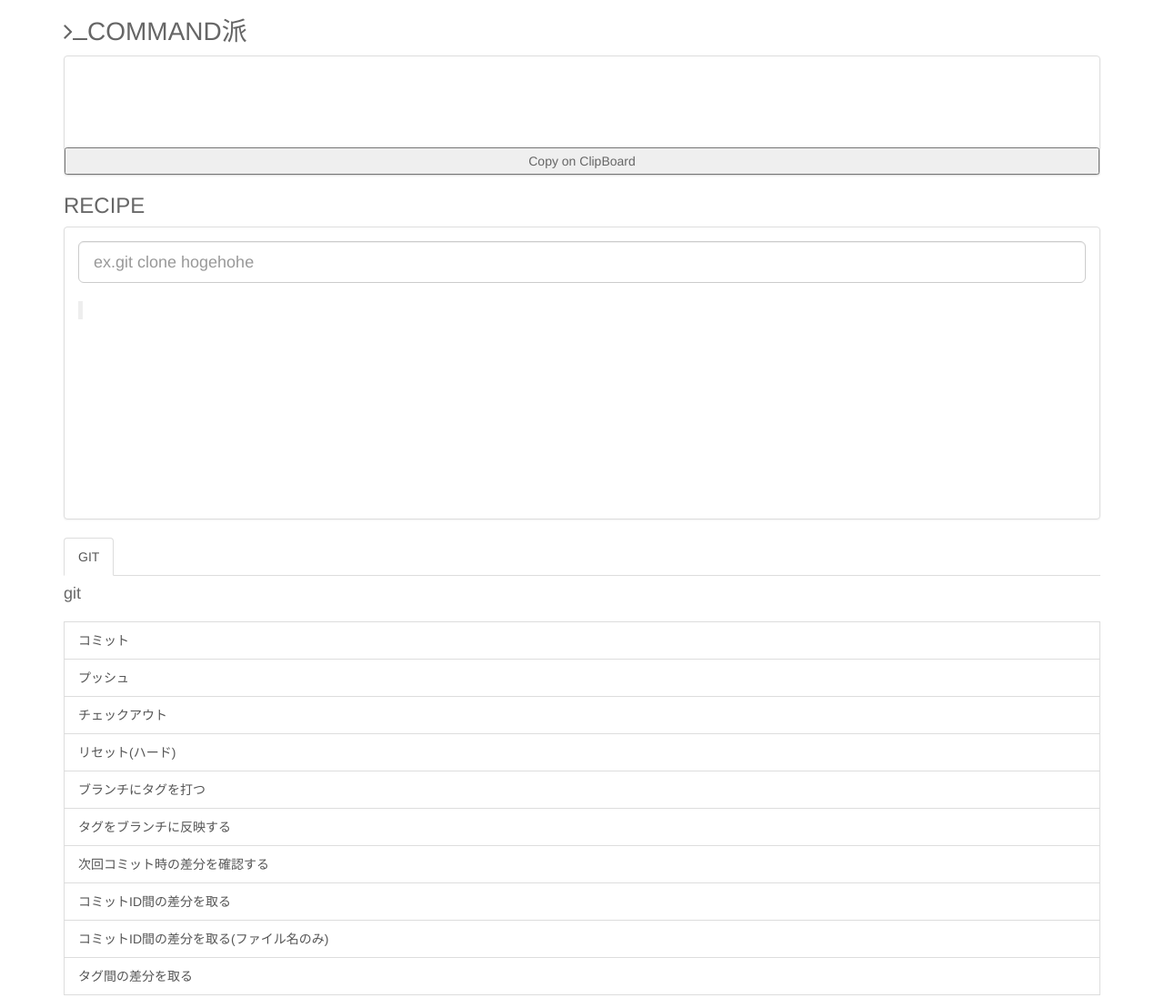
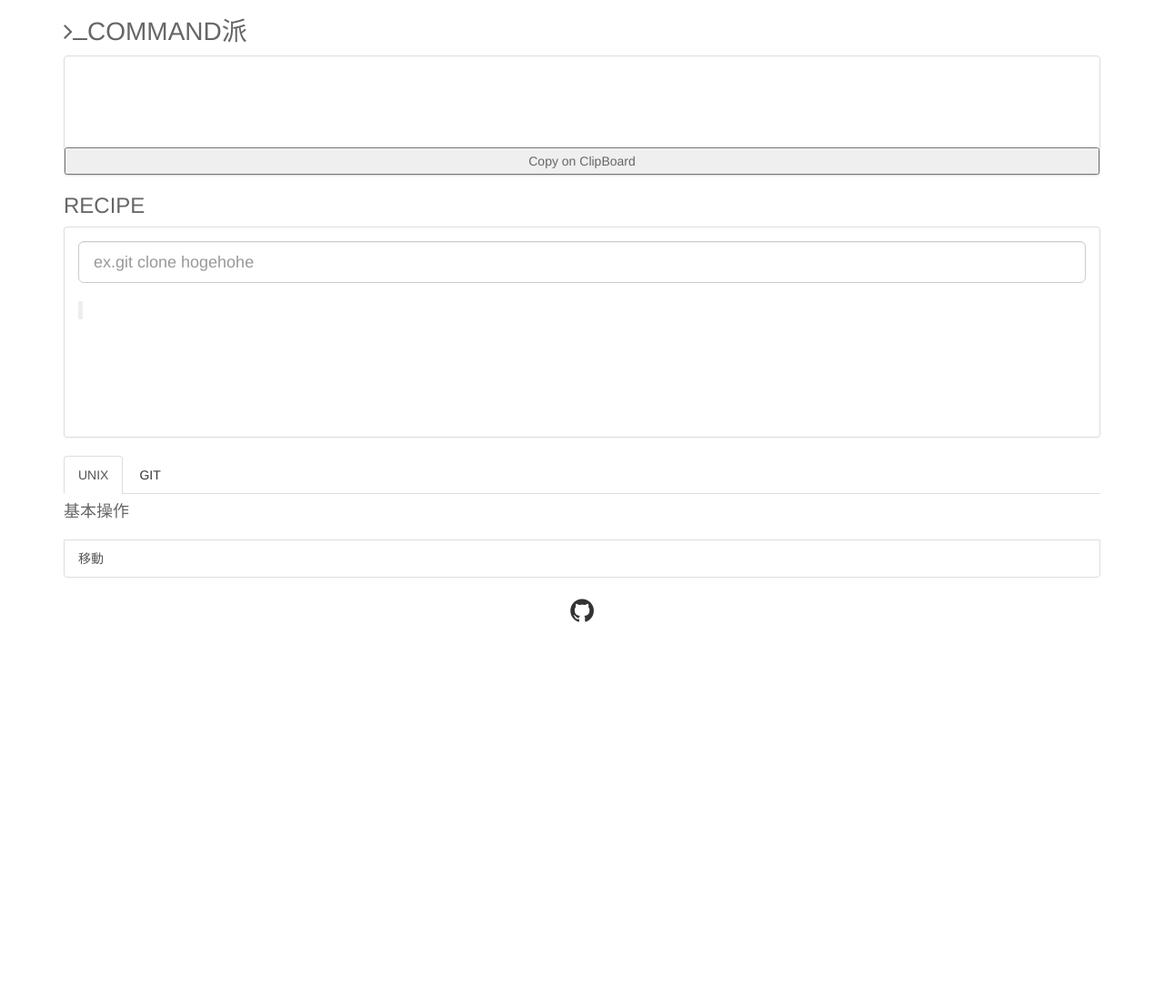
Before and after one commit to bjobjo0808/combank, a plain HTML site: page index.html in a window 1280 px wide. Shown: the top 1097 px of the page at 91% size. After the commit the page ends 800 px from the top, so only its background shows below. Drawn offline with nearby package versions, Linux system fonts and the light colour scheme; some packages are replaced by stand-ins of ours; a script that the page names is missing.

Commit message:
複数タブ対応

```diff
--- a/common.js
+++ b/common.js
@@ -1,7 +1,16 @@
 $(function() {
+	var read = [ "unix.json", "git.json" ];
+	var index = 0;
+	var isFirst = true;
+
 	var recipe;
+
+	// フォーム非表示
 	$(".form-input").hide();
-
+	// 同期処理
+	$.ajaxSetup({
+		async : false
+	});
 	// アニメーション禁止
 	$.support.transition = false;
 	// クリップボード
@@ -12,8 +21,8 @@ $(function() {
 	});
 
 	recipeList = [];
-	$("#recipe-list").on("click", "button", function(event) {
-		recipe = recipeList[$(this).data("index")];
+	$(myTabContent).on("click", "button", function(event) {
+		recipe = recipeList[$(this).data("index")][$(this).data("row")];
 		$("#recipe").val(recipe.command);
 		$("#description").html(recipe.description);
 		$(".form-input").hide();
@@ -42,6 +51,7 @@ $(function() {
 		}
 
 		$(".input").val("");
+		$('html,body').animate({ scrollTop: 55 }, 'fast');
 		changeCommand();
 	});
 	$("body").on("keypress", "input", function(event) {
@@ -60,31 +70,43 @@ $(function() {
 		command = command.replace("[@5]", $("#input5").val() ? $("#input5").val() : recipe.input5);
 		$("#command").html(command);
 	}
+	$.each(read, function(i, val) {
+		$.getJSON(val, null, // 送信データ
+		function(data, status) {
 
-	$.getJSON("recipe.json", null, // 送信データ
-	function(data, status) {
-		$("#recipe-list").html("");
-		recipeList = data.rows;
+			var tabName = "tab-" + data.name;
+			var tabListName = "recipe-tab-" + data.name;
+			if (isFirst) {
+				$("<li class=\"active\"><a id=\"" + tabName + "\" href=\"#" + tabListName + "\" data-toggle=\"tab\">" + data.name + "</a></li>").appendTo('#tab-menu');
+				$("<div class=\"tab-pane fade in active\" id=\"" + tabListName + "\"></div>").appendTo('#myTabContent');
+				isFirst = false;
+			} else {
+				$("<li><a id=\"" + tabName + "\" href=\"#" + tabListName + "\" data-toggle=\"tab\">" + data.name + "</a></li>").appendTo('#tab-menu');
+				$("<div class=\"tab-pane\" id=\"" + tabListName + "\"></div>").appendTo('#myTabContent');
+			}
+
+			recipeList[data.name] = data.rows;
 			var isTitle = true;
 			var i = 0;
 			$(data.rows).each(function() {
 				if (this.type == "title") {
 					if (!isTitle) {
-					$("</div>").appendTo('#recipe-list');
+						$("</div>").appendTo('#' + tabListName);
 					}
-				$("<h4>" + this.name + "</h4>").appendTo('#recipe-list');
+					$("<h4>" + this.name + "</h4>").appendTo('#' + tabListName);
 					isTitle = true;
 				} else {
 					if (isTitle) {
-					$("<div class=\"list-group\">").appendTo('#recipe-list');
+						$("<div class=\"list-group\">").appendTo('#' + tabListName);
 					}
-				$("<button type=\"button\" data-index=\"" + i + "\" class=\"list-group-item action-select-recipe\">" + this.name + "</button>").appendTo('#recipe-list');
+					$("<button type=\"button\" data-index=\"" + data.name + "\" data-row=\"" + i + "\" class=\"list-group-item action-select-recipe\">" + this.name + "</button>").appendTo('#' + tabListName);
 					isTitle = false;
 				}
 				i++;
 			})
 			if (!isTitle) {
-			$("</div>").appendTo('#recipe-list');
+				$("</div>").appendTo('#' + tabListName);
 			}
 		});
 	});
+});
--- a/recipe.json
+++ b/git.json
@@ -1,8 +1,16 @@
 {
+    "name":"GIT",
     "rows": [
         {
             "type": "title",
             "name": "git"
+        },
+        {
+            "type": "recipe",
+            "name": "コミットの詳細を見る",
+            "command": "git show [@1]",
+            "description": "プッシュ",
+            "input1": "コミットID"
         },
         {
             "type": "recipe",
@@ -73,16 +81,6 @@
             "description": "タグ間の差分を取る",
             "input1": "タグ名",
             "input2": "タグ名"
-        },
-        {
-            "type": "title",
-            "name": "file"
-        },
-        {
-            "type": "recipe",
-            "name": "rsync -n [@1] [@2]",
-            "command": "rsync -n [@1] [@2]",
-            "description": ""
         }
     ]
 }
--- a/index.html
+++ b/index.html
@@ -66,17 +66,8 @@
 				</div>
 			</div>
 			<ul class="nav nav-tabs" id="tab-menu">
-				<li class="active"><a id="tab-recipe" href="#recipe-list" data-toggle="tab">GIT</a></li>
 			</ul>
 			<div id="myTabContent" class="tab-content">
-				<div class="tab-pane fade in active" id="recipe-list">
-					<h4>git</h4>
-					<div class="list-group">
-						<button type="button" class="list-group-item action-select-recipe">git push origin --tag</button>
-						<button type="button" class="list-group-item action-select-recipe">git diff [@1] [@2]</button>
-						<button type="button" class="list-group-item action-select-recipe">git -b checkout [@1]</button>
-					</div>
-				</div>
 			</div>
 		</div>
 		<div class="text-center">
--- a/style.css
+++ b/style.css
@@ -22,7 +22,7 @@ blockquote {
 	margin: 0px;
 }
 .panel-form {
-	min-height: 320px;
+	min-height: 230px;
 }
 .panel-command {
 	min-height: 100px;
--- /dev/null
+++ b/unix.json
@@ -0,0 +1,16 @@
+{
+    "name":"UNIX",
+    "rows": [
+        {
+            "type": "title",
+            "name": "基本操作"
+        },
+        {
+            "type": "recipe",
+            "name": "移動",
+            "command": "cd [@1]",
+            "description": "移動",
+            "input1": "移動先パス"
+        }
+    ]
+}
```
Lines whose indentation alone changed are shown as unchanged.
